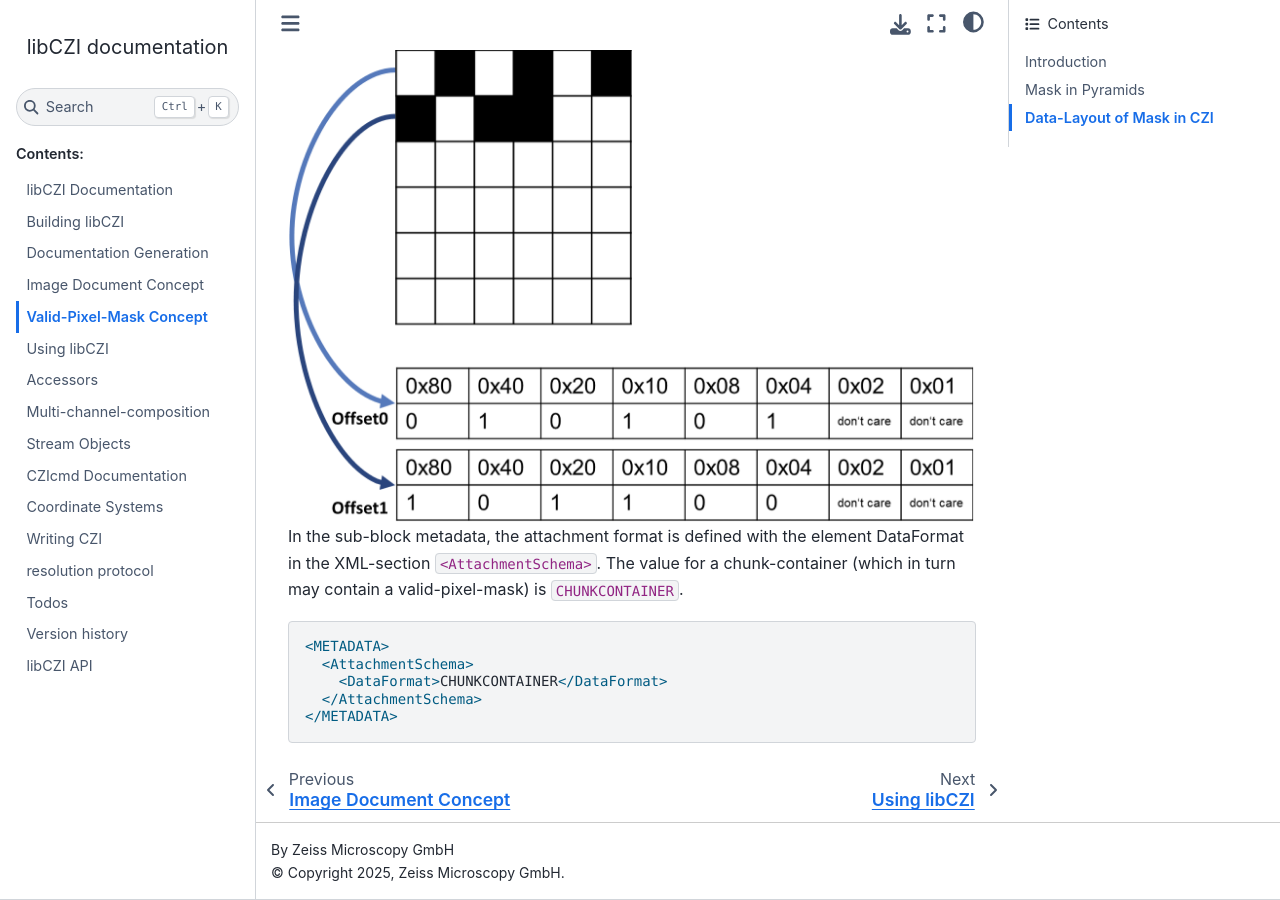
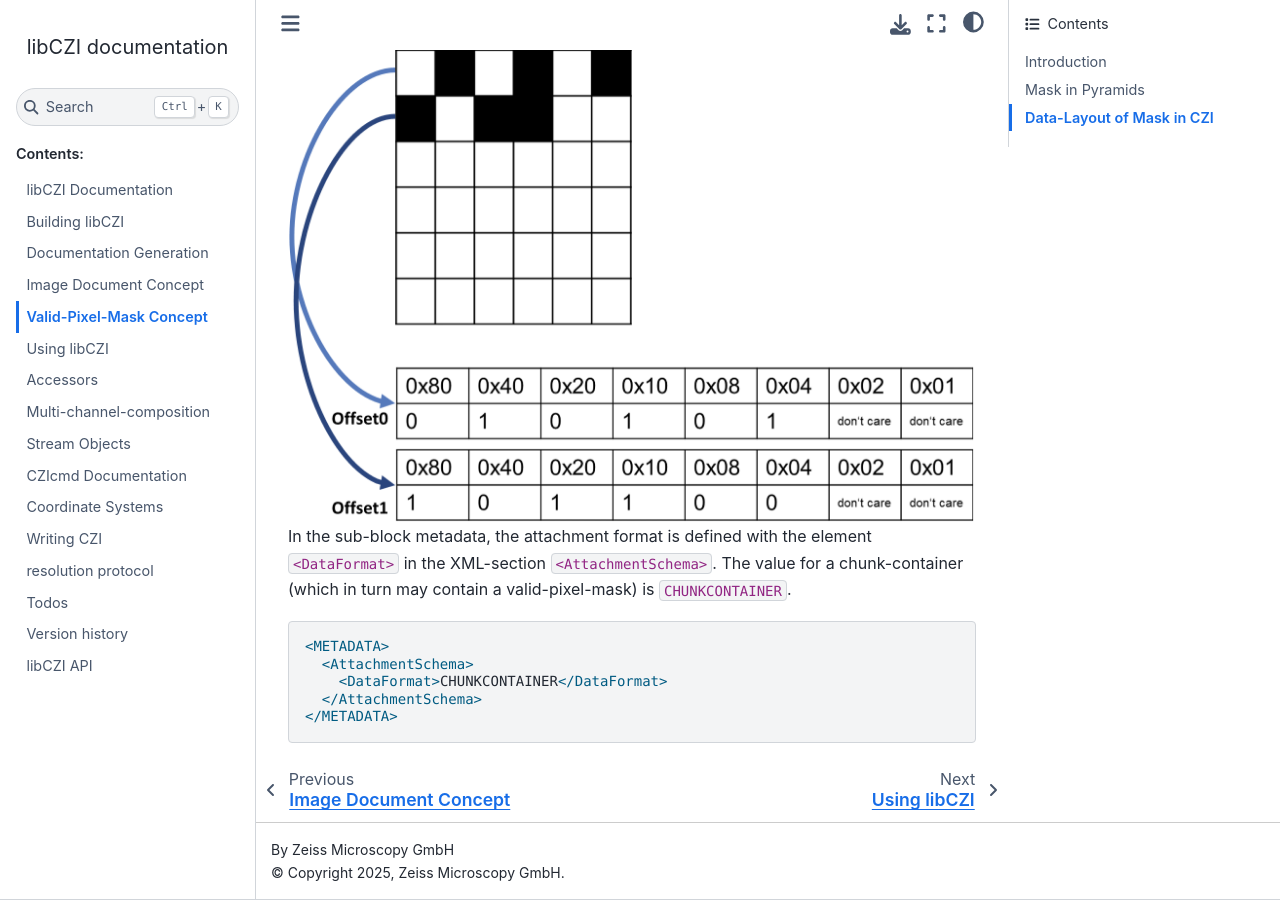
Before and after one commit to ZEISS/libczi, a Sphinx documentation site: the page built from docs/source/pages/valid_pixel_mask_concept.rst, in a window 1280 px wide and 900 px high, scrolled down 3839 px. Built offline with Sphinx 7.4.7 and the Sphinx Book theme 1.1.4, drawn with Linux system fonts in a browser that asks for light colours; pages that are not in the unit, such as notebooks, are missing from menus; part of the change alters nothing that is shown.

```diff
--- a/docs/source/pages/valid_pixel_mask_concept.rst
+++ b/docs/source/pages/valid_pixel_mask_concept.rst
@@ -122,7 +122,8 @@ The bitonal bitmap representation uses a scheme where the leftmost pixel in a by
    :alt: memory layout bitonal bitmap
 
 
-In the sub-block metadata, the attachment format is defined with the element DataFormat in the XML-section ``<AttachmentSchema>``. The value for a chunk-container (which
+
+In the sub-block metadata, the attachment format is defined with the element ``<DataFormat>`` in the XML-section ``<AttachmentSchema>``. The value for a chunk-container (which
 in turn may contain a valid-pixel-mask) is ``CHUNKCONTAINER``.
 
 .. code-block:: xml
```
